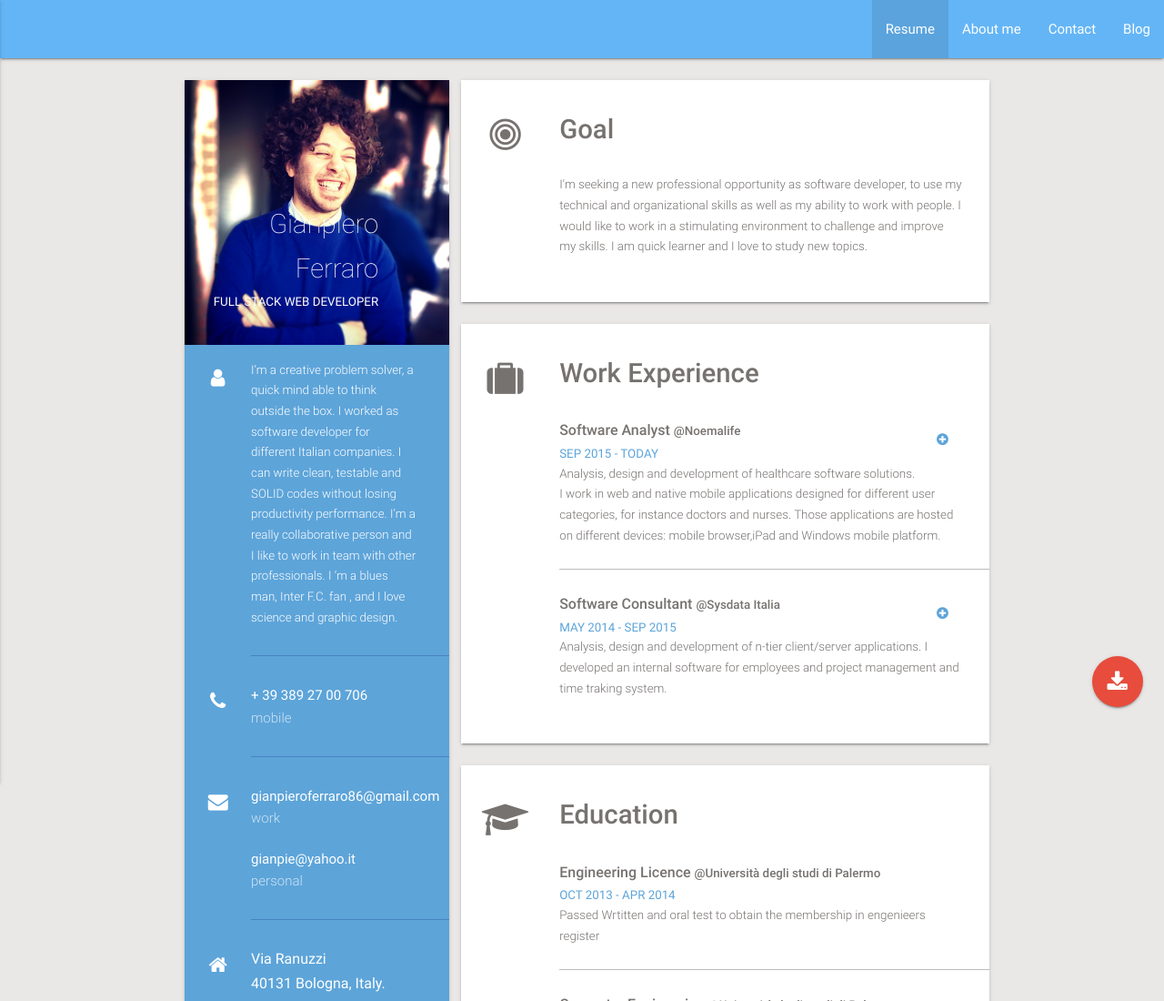
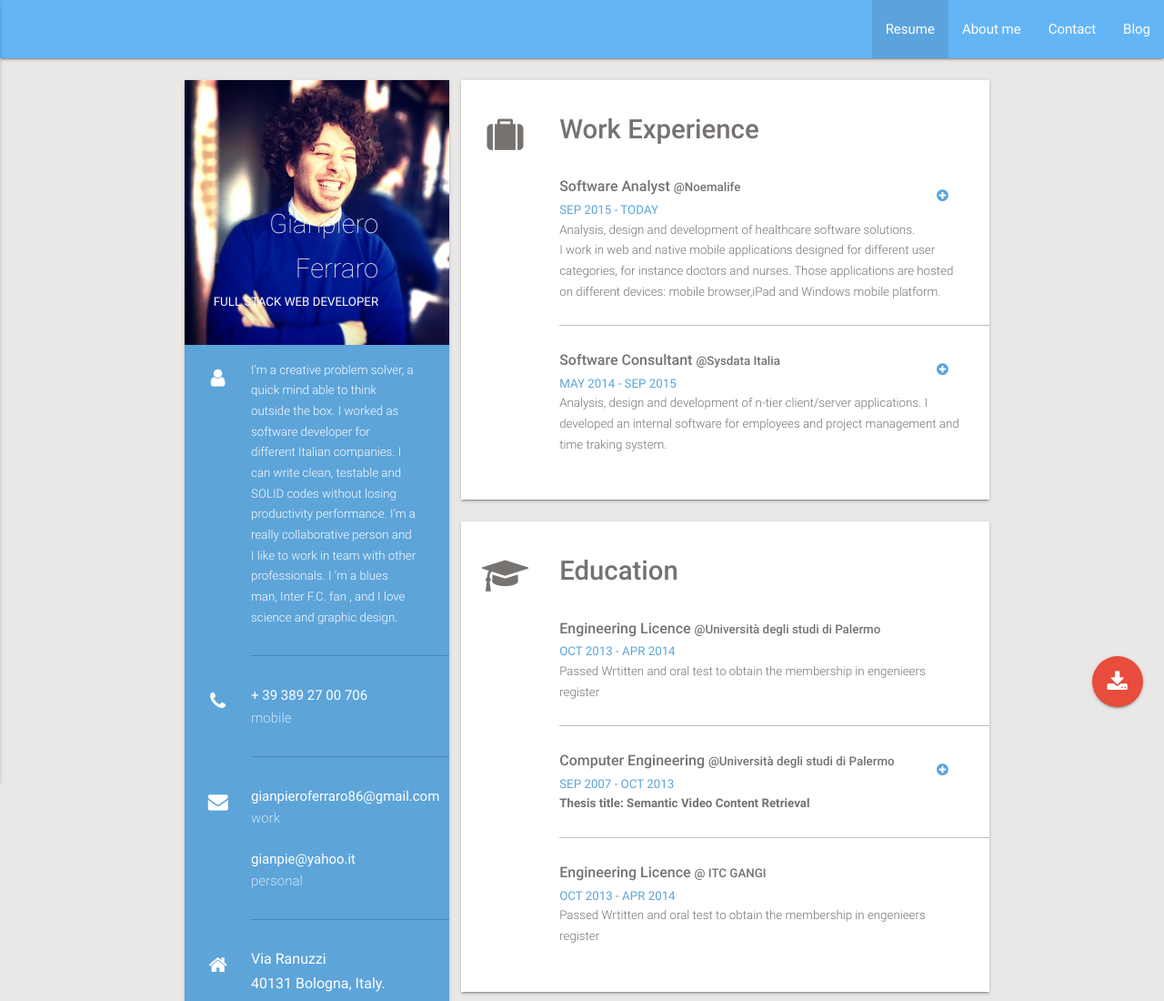
Before and after one commit to gianpolo/gianpolo.github.io, a website: page index.html at #!/resume in a window 1280 px wide. Shown: the top 1100 px of the page at 91% size. Drawn offline with nearby package versions, Linux system fonts and the light colour scheme; some packages are replaced by stand-ins of ours.

```diff
--- a/site/views/resume/resume.html
+++ b/site/views/resume/resume.html
@@ -3,7 +3,7 @@
          Goal
         ==========================================-->
 
-    <ng-include src="'site/views/resume/goal.html'"></ng-include>
+    <ng-include ng-if="false" src="'site/views/resume/goal.html'"></ng-include>
 
     <!-- ========================================
       Work experience
```
